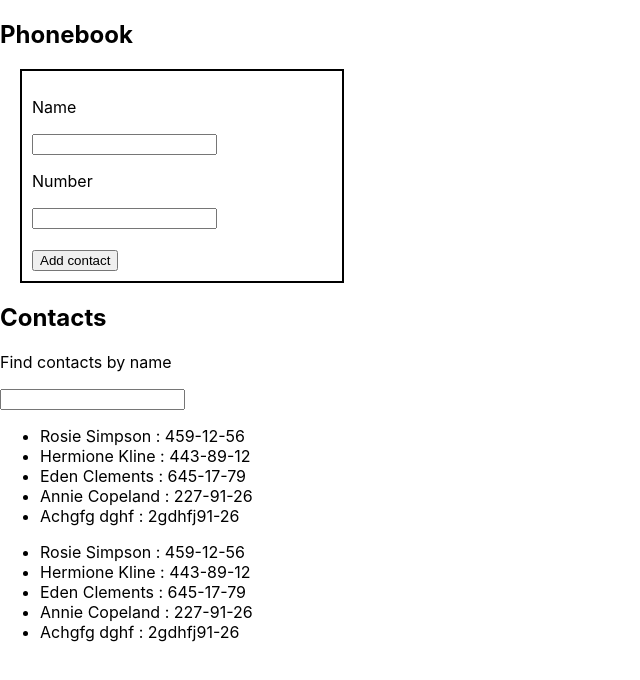
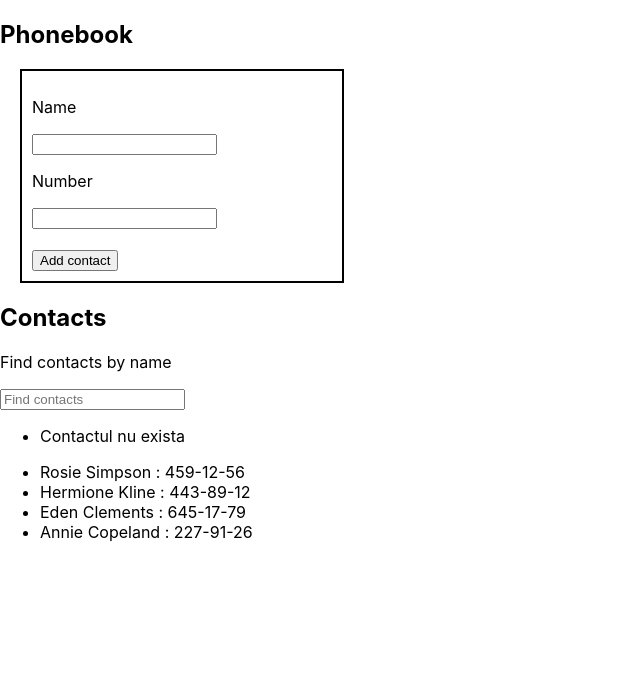
Before and after one commit to ArnautGheorghe/goit-react-hw-02-phonebook, a React (Create React App) app: page / in a window 1280 px wide. Shown: the top 680 px of the page, without its empty margins (0-640 px from the left). Built offline with nearby package versions, Linux system fonts and the light colour scheme.

Commit message:
tema 2 ex2 pas 5

```diff
--- a/src/components/App.jsx
+++ b/src/components/App.jsx
@@ -1,7 +1,8 @@
 
 import Phonebook from './Phonebook/Phonebook';
+import Filter from './Filter/Filter';
 import Contacts from './Contacts/Contacts';
-import Filter from './Filter/Filter';
+
 
 
 export const App = () => {
@@ -11,17 +12,17 @@ export const App = () => {
       { id: 'id-2', name: 'Hermione Kline', number: '443-89-12' },
       { id: 'id-3', name: 'Eden Clements', number: '645-17-79' },
       { id: 'id-4', name: 'Annie Copeland', number: '227-91-26' },
-      { id: 'id-5', name: 'Achgfg dghf', number: '2gdhfj91-26' },
+
     ],
 
 
-    filter: "",
+    filter: {name: 'Rosie', number: '459-12-56'},
   };
 
   return (
     <div>
       <Phonebook />
-      <Filter state={state} contacts={state.contacts} />
+      <Filter state={state}  />
       <Contacts state={state} contacts={state.contacts} />
     </div>
   );
--- a/src/components/Filter/Filter.jsx
+++ b/src/components/Filter/Filter.jsx
@@ -1,32 +1,42 @@
+
 import PropTypes from 'prop-types';
+import { useState } from 'react';
 
-const Filter = ({ contacts, name}) => {
+const Filter = ({ state }) => {
+    const [filterValue, setFilterValue] = useState('');
   return (
     <div>
       <h2>Contacts</h2>
       <p>Find contacts by name</p>
       <input
         type="text"
+        placeholder="Find contacts"
         name="name"
         pattern="^[a-zA-Z]+(([' -][a-zA-Z ])?[a-zA-Z]*)*$"
+        value={filterValue}
+        onChange={e => setFilterValue(e.target.value)}
       />
 
       <ul>
-        {contacts.map(name => {
-          return (
-            <li className="item" key={name.id}>
-              <span className="label">{name.name} : </span>
-              <span className="percentage">{name.number}</span>
-            </li>
-          );
-        })}
+        <li className="item">
+          <span className="label">
+            {filterValue === state.filter.name ? (
+              <span>
+                {state.filter.name}:{state.filter.number}
+              </span>
+            ) : (
+              'Contactul nu exista'
+            )}
+          </span>
+        </li>
       </ul>
+
     </div>
   );
 };
 
 Filter.propTypes = {
   state: PropTypes.object,
-  contacts: PropTypes.array,
+
 };
 export default Filter;
```
